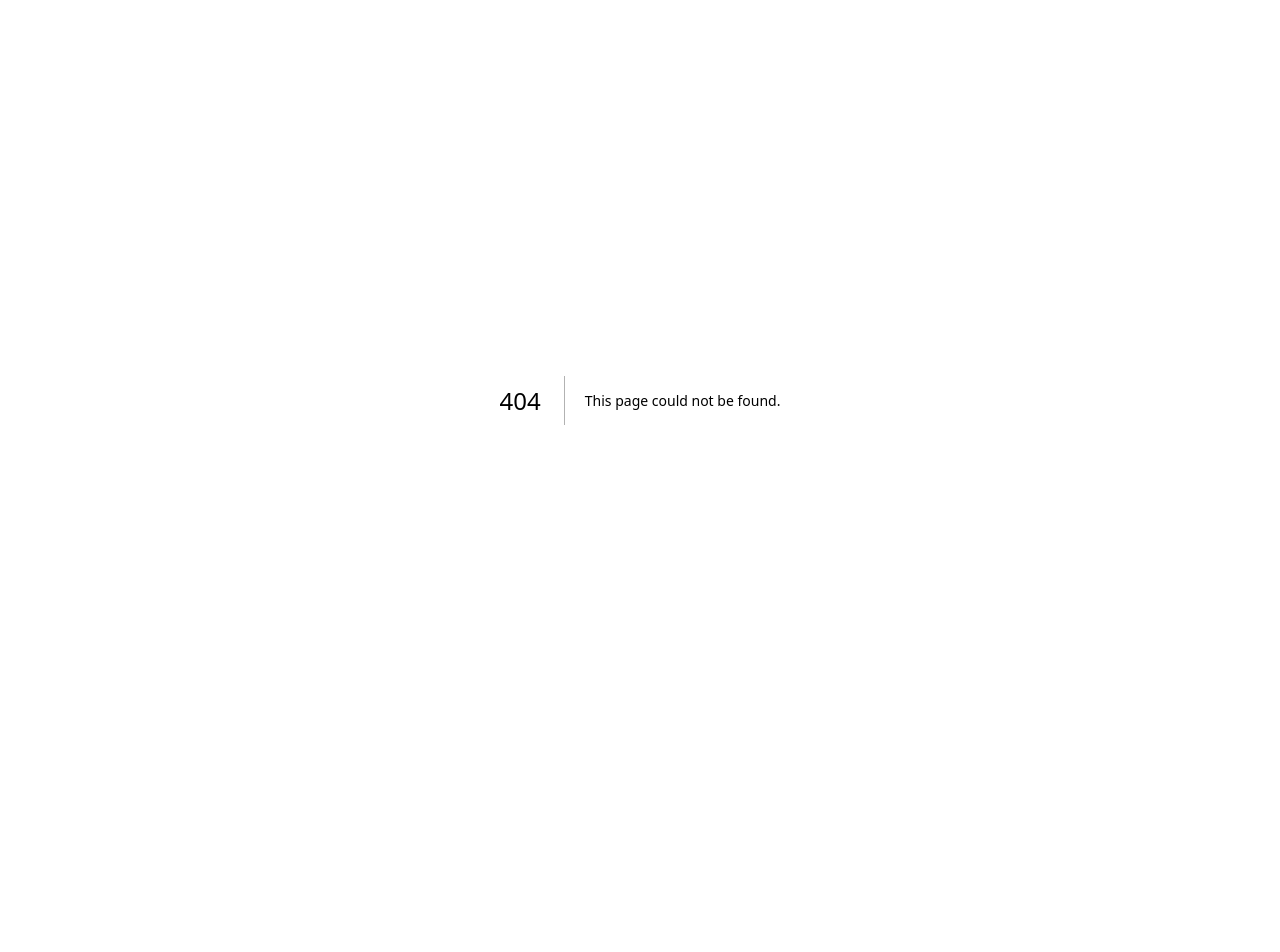
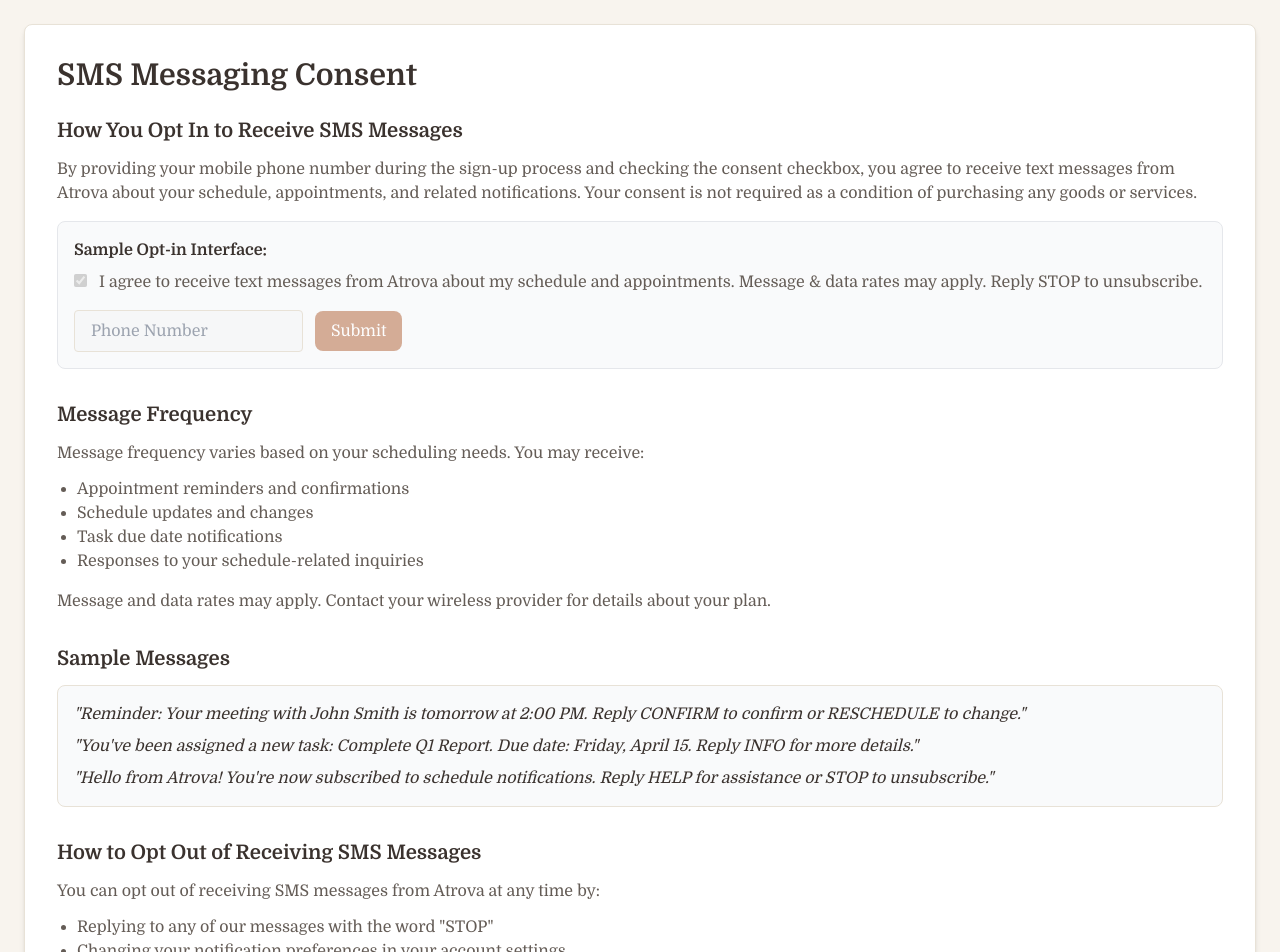
Before and after one commit to justinsiek/atrova, a Next.js app in the folder client/: page /optin in a window 1280 px wide. Before the commit this address had no page. Shown: the top 952 px of the page. Before the commit the page ends 800 px from the top, so only its background shows below. Built offline with nearby package versions, Linux system fonts and the light colour scheme.

Commit message:
added opt in policy

```diff
--- a/client/src/app/(hero)/page.tsx
+++ b/client/src/app/(hero)/page.tsx
@@ -73,11 +73,8 @@
           </span>
         </div>
         <nav className="hidden md:flex space-x-8 items-center">
-          <a href="#features" className="text-sm font-medium hover:underline" style={{ color: COLORS.mediumBrown }}>
-            Features
-          </a>
-          <a href="#about" className="text-sm font-medium hover:underline" style={{ color: COLORS.mediumBrown }}>
-            About
+          <a href="/optin" className="text-sm font-medium hover:underline" style={{ color: COLORS.mediumBrown }}>
+            Opt In Policy
           </a>
           <Link
             href="/login"
--- /dev/null
+++ b/client/src/app/(info)/optin/page.tsx
@@ -0,0 +1,108 @@
+import React from 'react';
+import { COLORS } from "@/constants/colors";
+
+export default function Optin() {
+  return (
+    <div
+      className="min-h-screen w-full py-6 px-6"
+      style={{ backgroundColor: COLORS.background }}
+    >
+      <div className="w-full bg-white p-8 rounded-lg shadow-md border border-[#E2DFD8]" style={{ borderColor: COLORS.borderLight }}>
+        <h1 className="text-3xl font-bold mb-6" style={{ color: COLORS.darkBrown }}>
+          SMS Messaging Consent
+        </h1>
+
+        <section className="mb-8">
+          <h2 className="text-xl font-bold mb-3" style={{ color: COLORS.darkBrown }}>
+            How You Opt In to Receive SMS Messages
+          </h2>
+          <p className="mb-4" style={{ color: COLORS.mediumBrown }}>
+            By providing your mobile phone number during the sign-up process and checking the consent checkbox, you agree to receive text messages from Atrova about your schedule, appointments, and related notifications. Your consent is not required as a condition of purchasing any goods or services.
+          </p>
+
+          <div className="border rounded-lg p-4 mb-4 bg-gray-50">
+            <h3 className="font-semibold mb-2" style={{ color: COLORS.darkBrown }}>Sample Opt-in Interface:</h3>
+            <div className="flex items-start mb-3">
+              <input type="checkbox" disabled checked className="mt-1 mr-3" />
+              <label style={{ color: COLORS.mediumBrown }}>
+                I agree to receive text messages from Atrova about my schedule and appointments. Message & data rates may apply. Reply STOP to unsubscribe.
+              </label>
+            </div>
+            <div className="flex items-center mt-4">
+              <input
+                type="text"
+                placeholder="Phone Number"
+                disabled
+                className="px-4 py-2 border rounded mr-3"
+                style={{ borderColor: COLORS.borderLight }}
+              />
+              <button
+                disabled
+                className="px-4 py-2 rounded-lg text-white"
+                style={{ backgroundColor: COLORS.accent1, opacity: 0.8 }}
+              >
+                Submit
+              </button>
+            </div>
+          </div>
+        </section>
+
+        <section className="mb-8">
+          <h2 className="text-xl font-bold mb-3" style={{ color: COLORS.darkBrown }}>
+            Message Frequency
+          </h2>
+          <p className="mb-3" style={{ color: COLORS.mediumBrown }}>
+            Message frequency varies based on your scheduling needs. You may receive:
+          </p>
+          <ul className="list-disc pl-5 mb-4" style={{ color: COLORS.mediumBrown }}>
+            <li>Appointment reminders and confirmations</li>
+            <li>Schedule updates and changes</li>
+            <li>Task due date notifications</li>
+            <li>Responses to your schedule-related inquiries</li>
+          </ul>
+          <p style={{ color: COLORS.mediumBrown }}>
+            Message and data rates may apply. Contact your wireless provider for details about your plan.
+          </p>
+        </section>
+
+        <section className="mb-8">
+          <h2 className="text-xl font-bold mb-3" style={{ color: COLORS.darkBrown }}>
+            Sample Messages
+          </h2>
+          <div className="bg-gray-50 p-4 rounded-lg mb-4 border" style={{ borderColor: COLORS.borderLight }}>
+            <p className="italic mb-2" style={{ color: COLORS.darkBrown }}>
+              "Reminder: Your meeting with John Smith is tomorrow at 2:00 PM. Reply CONFIRM to confirm or RESCHEDULE to change."
+            </p>
+            <p className="italic mb-2" style={{ color: COLORS.darkBrown }}>
+              "You've been assigned a new task: Complete Q1 Report. Due date: Friday, April 15. Reply INFO for more details."
+            </p>
+            <p className="italic" style={{ color: COLORS.darkBrown }}>
+              "Hello from Atrova! You're now subscribed to schedule notifications. Reply HELP for assistance or STOP to unsubscribe."
+            </p>
+          </div>
+        </section>
+
+        <section className="mb-8">
+          <h2 className="text-xl font-bold mb-3" style={{ color: COLORS.darkBrown }}>
+            How to Opt Out of Receiving SMS Messages
+          </h2>
+          <p className="mb-3" style={{ color: COLORS.mediumBrown }}>
+            You can opt out of receiving SMS messages from Atrova at any time by:
+          </p>
+          <ul className="list-disc pl-5 mb-4" style={{ color: COLORS.mediumBrown }}>
+            <li>Replying to any of our messages with the word "STOP"</li>
+            <li>Changing your notification preferences in your account settings</li>
+            <li>Contacting our support team</li>
+          </ul>
+          <p style={{ color: COLORS.mediumBrown }}>
+            After you opt out, we will send you a final message confirming that you have been unsubscribed. No further messages will be sent unless you opt back in.
+          </p>
+        </section>
+
+          <p className="text-xs mt-8" style={{ color: COLORS.mediumBrown }}>
+            This SMS consent policy was last updated on: March 31, 2025
+          </p>
+      </div>
+    </div>
+  );
+}
```
